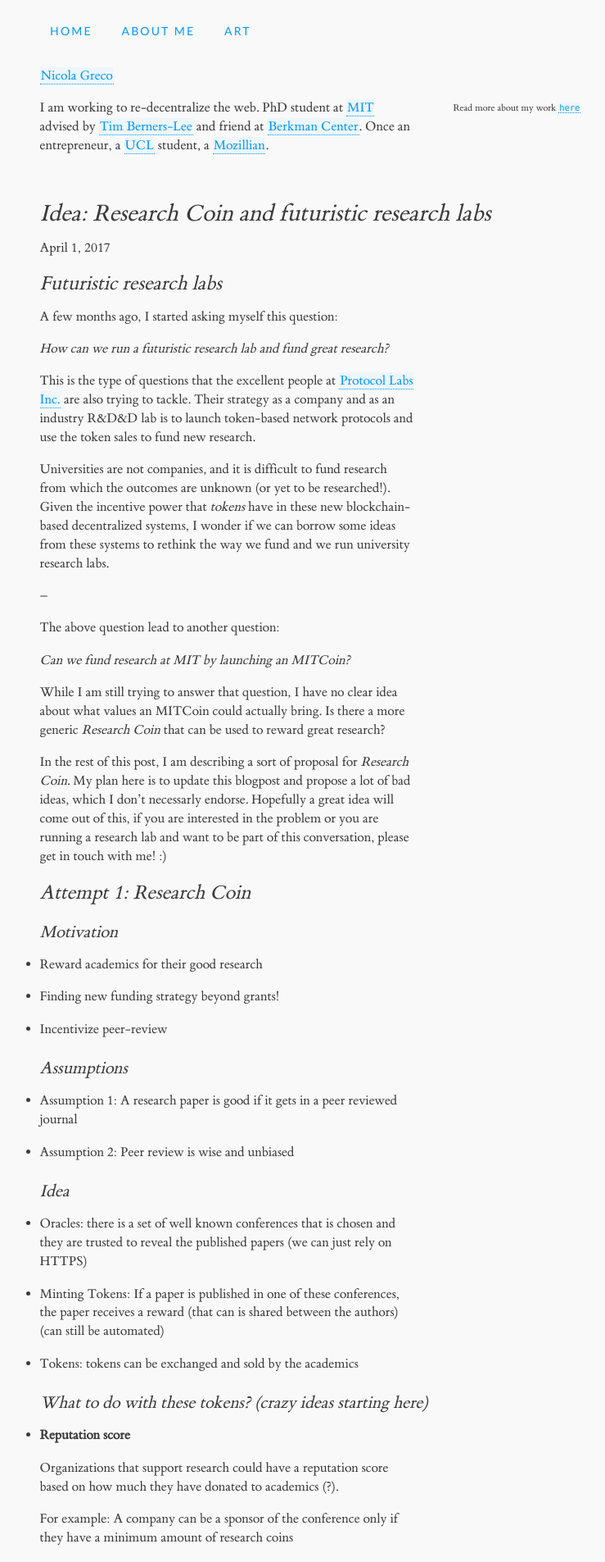
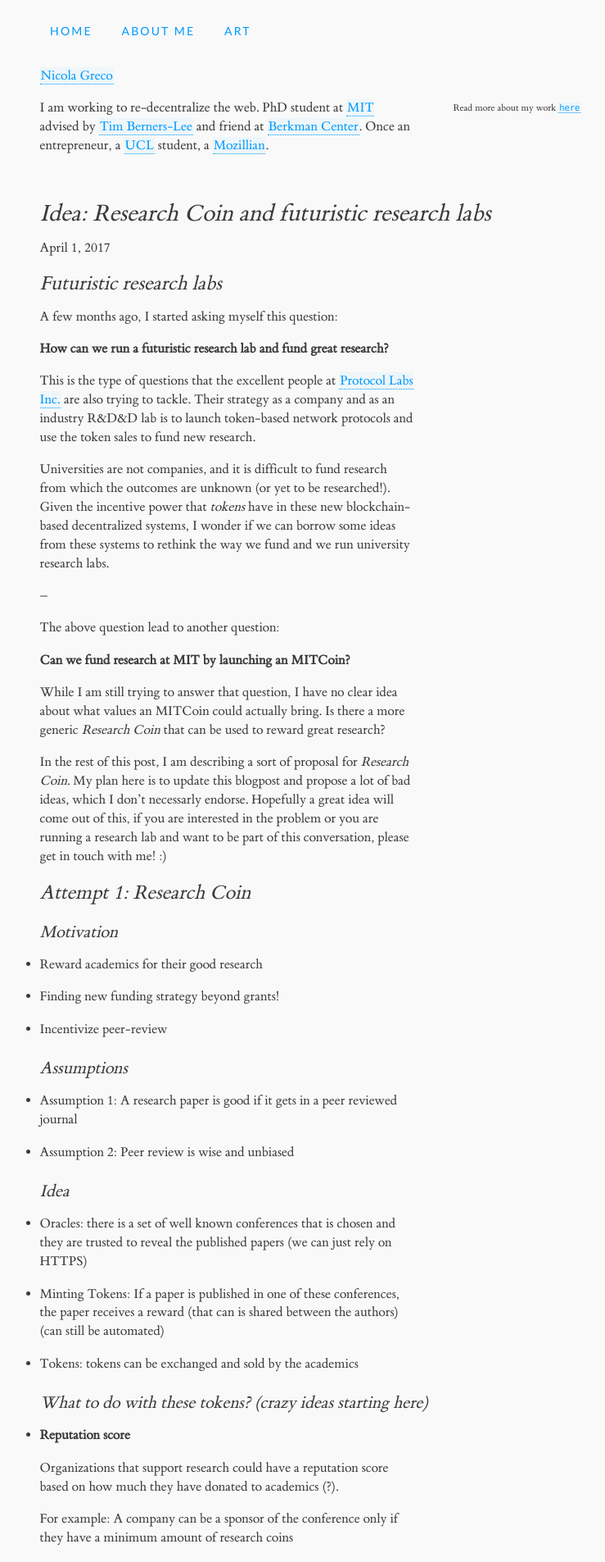
Before and after one commit to nicola/nicola.github.io, a Jekyll site: the page built from _posts/2017-04-01-research-coin.md, in a window 1280 px wide. Shown: the top 1905 px of the page at 82% size, without its empty margins (59-798 px from the left). Built offline with Jekyll 4.4.1, drawn with Linux system fonts in a browser that asks for light colours; comment, search, counter and statistics services are not loaded.

```diff
--- a/_posts/2017-04-01-research-coin.md
+++ b/_posts/2017-04-01-research-coin.md
@@ -9,7 +9,7 @@ categories: Ideas
 
 A few months ago, I started asking myself this question:
 
-> *How can we run a futuristic research lab and fund great research?*
+> **How can we run a futuristic research lab and fund great research?**
 
 This is the type of questions that the excellent people at [Protocol Labs Inc.](https://protocol.ai) are also trying to tackle. Their strategy as a company and as an industry R&D&D lab is to launch token-based network protocols and use the token sales to fund new research.
 
@@ -19,7 +19,7 @@ Universities are not companies, and it is difficult to fund research from which
 
 The above question lead to another question:
 
-> *Can we fund research at MIT by launching an MITCoin?*
+> **Can we fund research at MIT by launching an MITCoin?**
 
 While I am still trying to answer that question, I have no clear idea about what values an MITCoin could actually bring. Is there a more generic *Research Coin* that can be used to reward great research?
 
@@ -59,8 +59,8 @@ My plan here is to update this blogpost and propose a lot of bad ideas, which I
 - Are the assumptions correct?
 - Do these ideas distort the way we do research?
 - New ideas:
- - Can we find a way for researchers to “bet” on their research?
- - Can we turn the reputation of citations into revenue streams?
+  - Can we find a way for researchers to “bet” on their research?
+  - Can we turn the reputation of citations into revenue streams?
 
 ### Future directions
 
```
